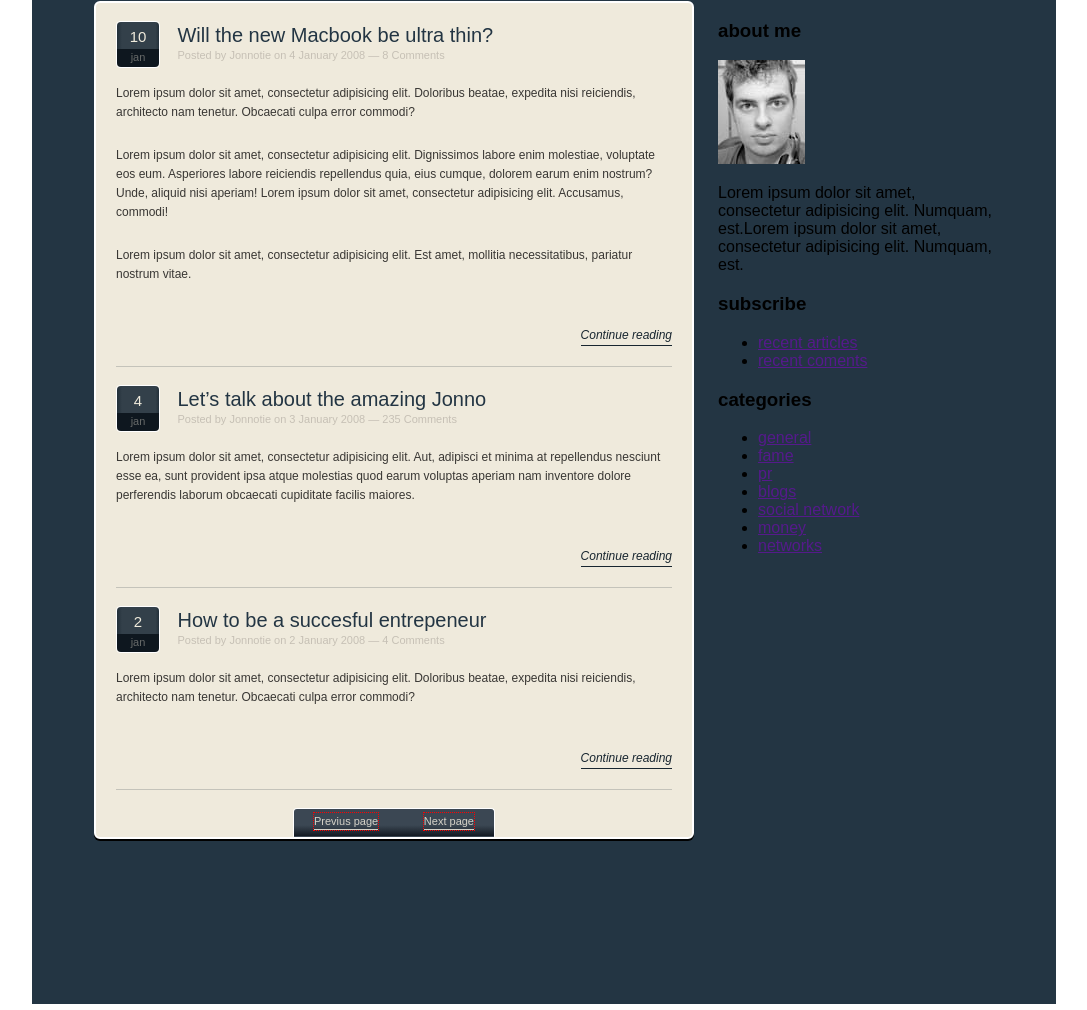
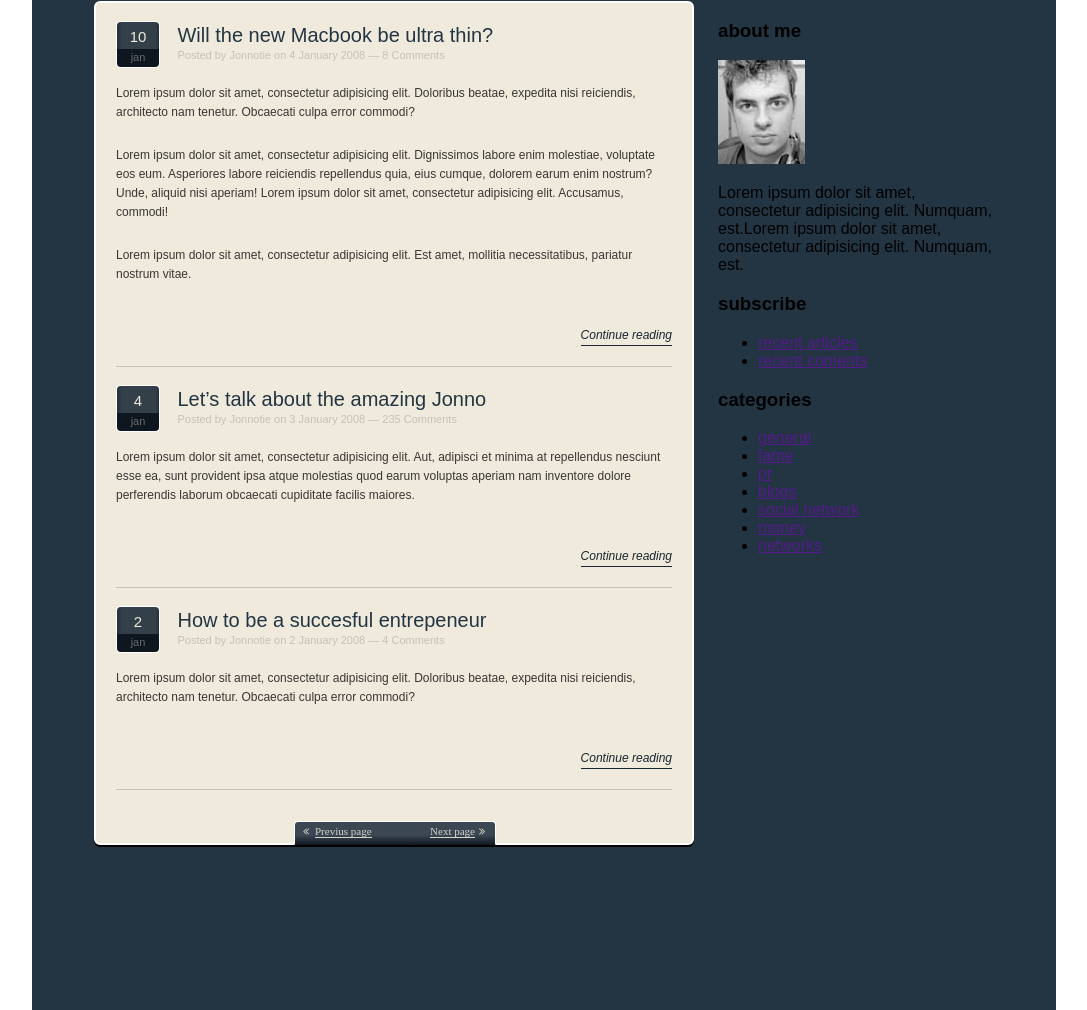
Before and after one commit to AntonVladimir/Blog, a plain HTML site: page index.html in a window 1280 px wide. Shown: the part 204-1214 px from the top of the page, without its empty margins (96-1183 px from the left). Drawn offline with Linux system fonts and the light colour scheme.

Commit message:
'post-page.less' дабавлен иконочный шрифт

```diff
--- a/index.html
+++ b/index.html
@@ -145,8 +145,8 @@
 
 					<hr>
 
-					<a href="" class="page__previus">Previus page</a>
-					<a href="" class="page__next">Next page</a>
+					<a href="" class="page__previus fa">Previus page</a>
+					<a href="" class="page__next fa">Next page</a>
 				</div>
 
 			</section>
--- a/less/components/content-post.less
+++ b/less/components/content-post.less
@@ -10,5 +10,6 @@
 // ---------------------------
 
 .content__post_margin{
-	margin-bottom: 18px;
+	// margin-bottom: 18px;
+	margin-bottom: 53px;
 }
--- a/less/components/content.less
+++ b/less/components/content.less
@@ -11,4 +11,6 @@
 	background-color: @background-crem;
 	box-shadow: 0px 2px #000000;
 	float: left;
+
+	position: relative;
 }
--- a/less/components/post-page.less
+++ b/less/components/post-page.less
@@ -1,16 +1,19 @@
 .post__page{
+	display: block;
 	width: 200px;
 	height: auto;
-	margin: 0 auto;
 	padding-top: 4px;
 	padding-bottom: 6px;
 	background-color: #34424D;
 	border-top-left-radius: @size4;
 	border-top-right-radius: @size4;
 	border: 1px solid #fff;
-	border-bottom-color: transparent;
-
+	border-bottom-color: #131A22;
 	background: linear-gradient(to bottom, #3b4753 0%,#3b4753 60%,#131a22 100%);
+	position: absolute;
+	bottom: -2px;
+	left: 50%;
+	margin-left: -100px;
 }
 
 // --------------------------------
@@ -18,15 +21,22 @@
 // --------------------------------
 
 .page__mix{
-	outline: 1px dotted #f00;     //outline
 	display: inline-block;
 	height: auto;
-	font-size: 11px;
 	font-weight: normal;
-	line-height: 16px;
+	line-height: @size16;  //variables.less "ширины"
 	text-decoration: none;
 	border-bottom: 1px solid #D5D2C8;
 	color: #D5D2C8;
+	position: relative;
+
+	&:before{
+		display: block;
+		width: @size8;    //variables.less "ширины"
+		height: @size16;  //variables.less "ширины"
+		position: absolute;
+		top: 0;
+	}
 }
 
 .page__previus{
@@ -35,6 +45,11 @@
 
 	margin-left: 20px;
 	float: left;
+
+	&:before{
+		content: @fa-var-angle-double-left;
+		left: -12px;
+	}
 }
 
 // -------------------------------
@@ -47,4 +62,15 @@
 
 	margin-right: 20px;
 	float: right;
+
+	&:before{
+		content: @fa-var-angle-double-right;
+		right: -12px;
+	}
 }
+// ----------------------------------
+//  кастыль с размером шрифта
+// ----------------------------------
+a.page__next,a.page__previus{
+	font-size: 11px;
+}
--- a/less/style.less
+++ b/less/style.less
@@ -11,3 +11,4 @@
 @import "components/post-data.less";
 @import "components/post-block.less";
 @import "components/post-page.less";
+@import "awesome/font-awesome.less";
--- a/less/variables.less
+++ b/less/variables.less
@@ -9,6 +9,8 @@
 @width300: @width900/3;
 @width42: 42px;
 @size4: 4px;
+@size8: 8px;
+@size16: 16px;
 
 // -------------------------------------
 //    сброс margin
```
Also changed, not shown: css/style.css, 1 other file.
